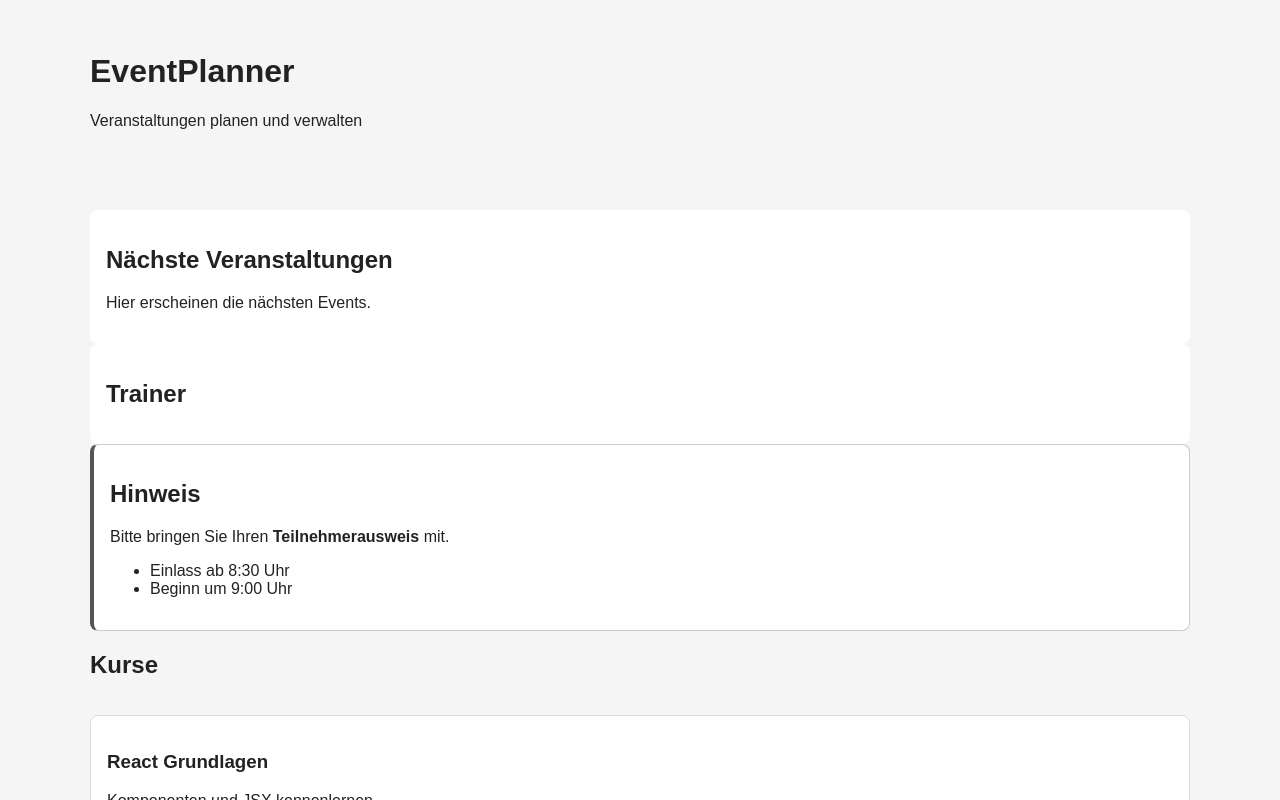
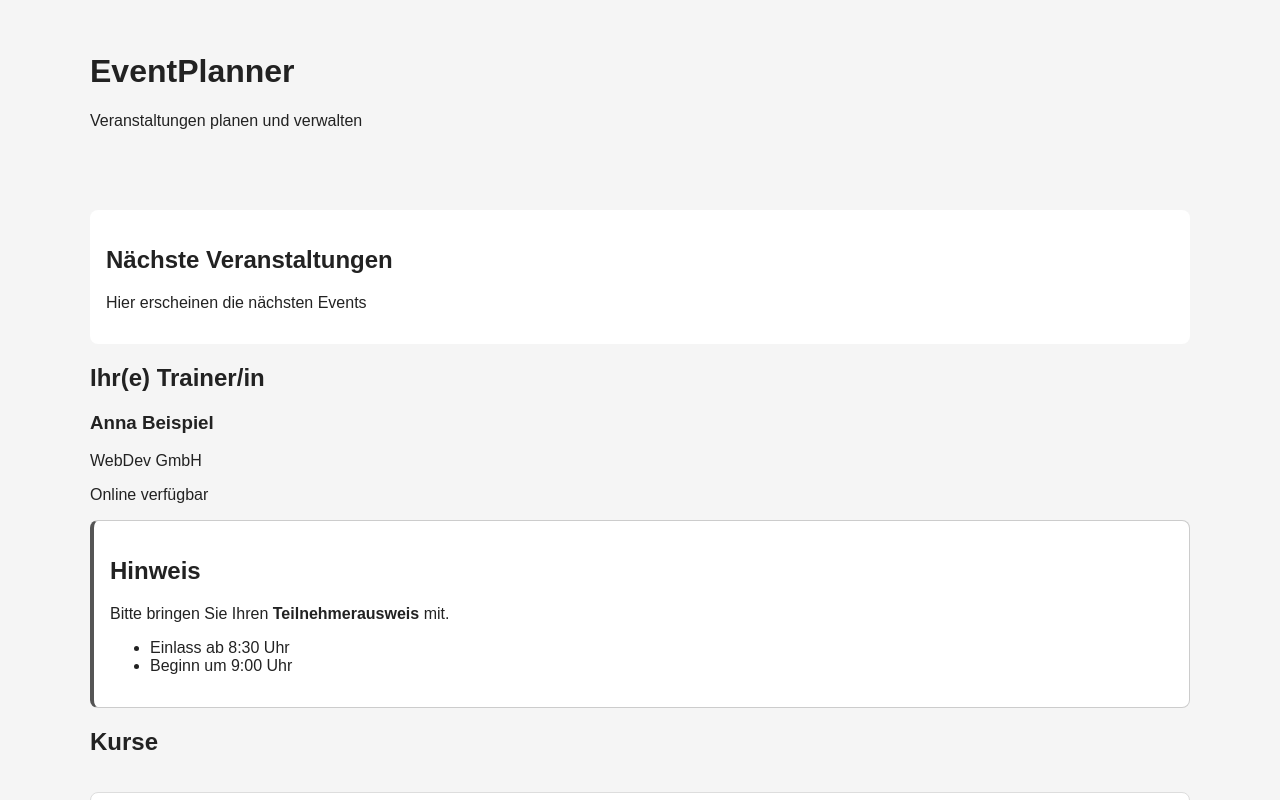
Before and after one commit to tzschoe/eventplanner, a React (Vite) app: page / in a window 1280 px wide. Shown: the top 800 px of the page. Built offline with nearby package versions, Linux system fonts and the light colour scheme.

Commit message:
App modified

```diff
--- a/src/components/App.jsx
+++ b/src/components/App.jsx
@@ -1,6 +1,7 @@
 import Header from "./Header";
 import Footer from "./Footer";
 import CourseList from "./CourseList";
+import SpeakerCard from "./SpeakerCard";
 import InfoBox from "./InfoBox";
 import Panel from "./Panel";
 import Notice from "./Notice";
@@ -12,11 +13,16 @@ export default function App() {
 
       <main>
         <Panel title="Nächste Veranstaltungen">
-                    <p>Hier erscheinen die nächsten Events.</p>
+          <p>Hier erscheinen die nächsten Events</p>
         </Panel>
 
-                <Panel title="Trainer">
-                </Panel>
+        <h2>Ihr(e) Trainer/in</h2>
+        <SpeakerCard
+          name="Anna Beispiel"
+          specialField="React"
+          company="WebDev GmbH"
+          online={true}
+        />
 
         <InfoBox title="Hinweis">
           <p>
@@ -37,11 +43,9 @@ export default function App() {
         <Notice type="warning">
           <p>Für diese Veranstaltung sind nur noch wenige Plätze frei.</p>
         </Notice>
-
       </main>
-
 
       <Footer />
     </>
   );
-};
+}
```
Lines whose indentation alone changed are shown as unchanged.
